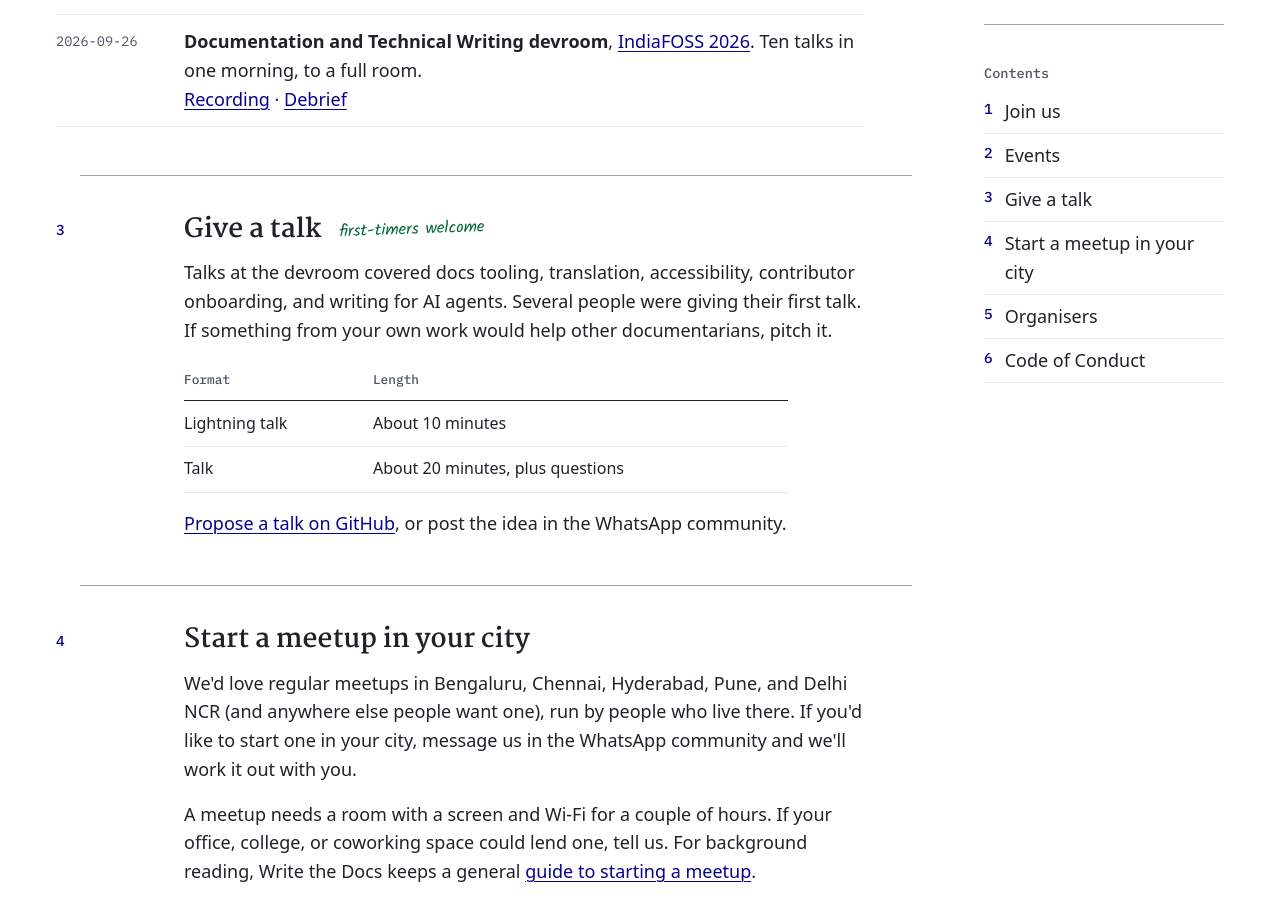
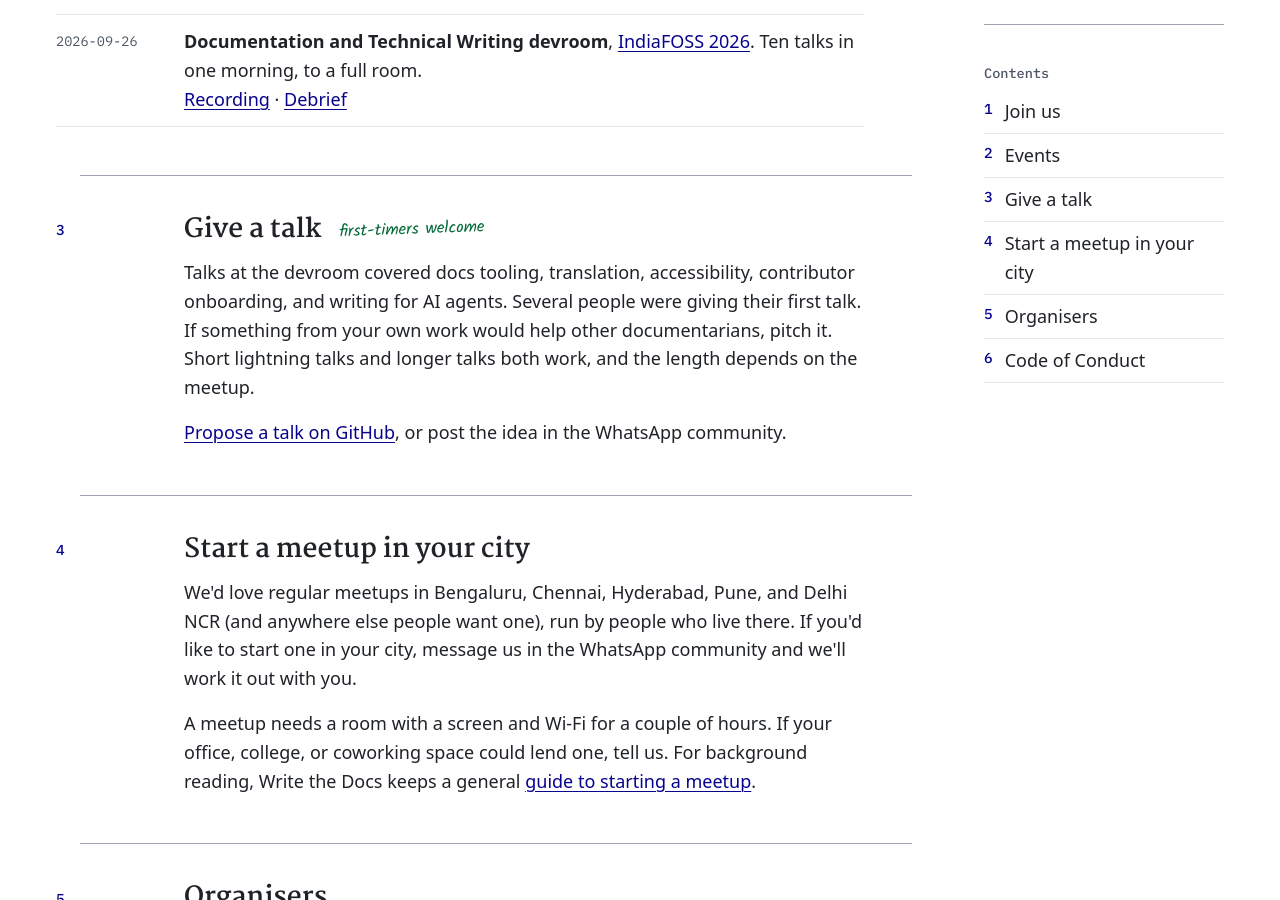
Before and after one commit to Write-the-Docs-India/write-the-docs-india.github.io, a Jekyll site: the page built from index.html, in a window 1280 px wide and 900 px high, scrolled down 1269 px. Built offline with Jekyll 4.4.1, drawn with Linux system fonts in a browser that asks for light colours; some web fonts are replaced.

Commit message:
Drop fixed talk lengths from the homepage and proposal form
Signed-off-by: Srihari Thyagarajan <hari.leo03@gmail.com>

```diff
--- a/index.html
+++ b/index.html
@@ -143,17 +143,9 @@ layout: default
       Talks at the devroom covered docs tooling, translation, accessibility,
       contributor onboarding, and writing for AI agents. Several people were
       giving their first talk. If something from your own work would help other
-      documentarians, pitch it.
+      documentarians, pitch it. Short lightning talks and longer talks both
+      work, and the length depends on the meetup.
     </p>
-    <table class="wtdi-ref">
-      <thead>
-        <tr><th scope="col">Format</th><th scope="col">Length</th></tr>
-      </thead>
-      <tbody>
-        <tr><td>Lightning talk</td><td>About 10 minutes</td></tr>
-        <tr><td>Talk</td><td>About 20 minutes, plus questions</td></tr>
-      </tbody>
-    </table>
     <p>
       <a href="{{ site.links.talk_proposal }}">Propose a talk on GitHub</a>, or post
       the idea in the WhatsApp community.
```
Also changed, not shown: .github/ISSUE_TEMPLATE/talk-proposal.yml.
